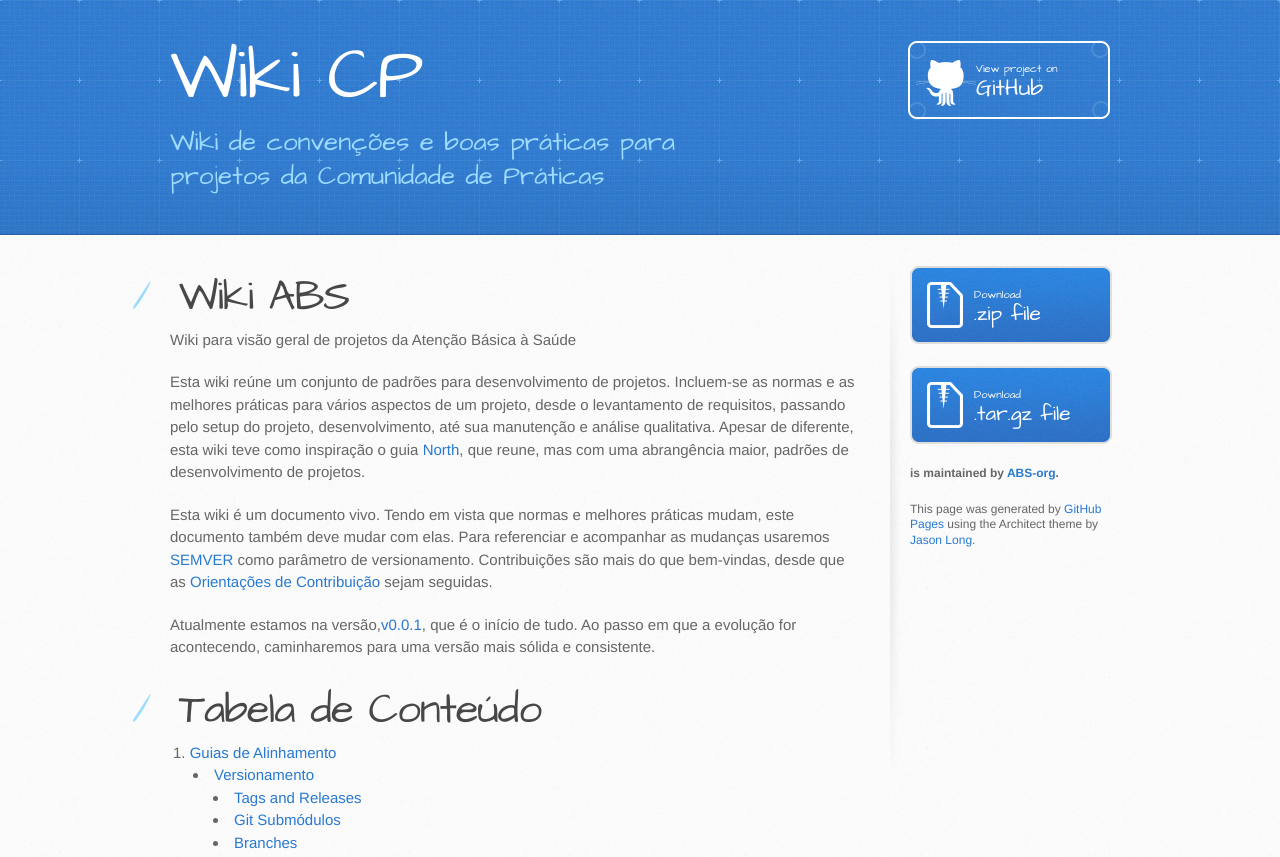
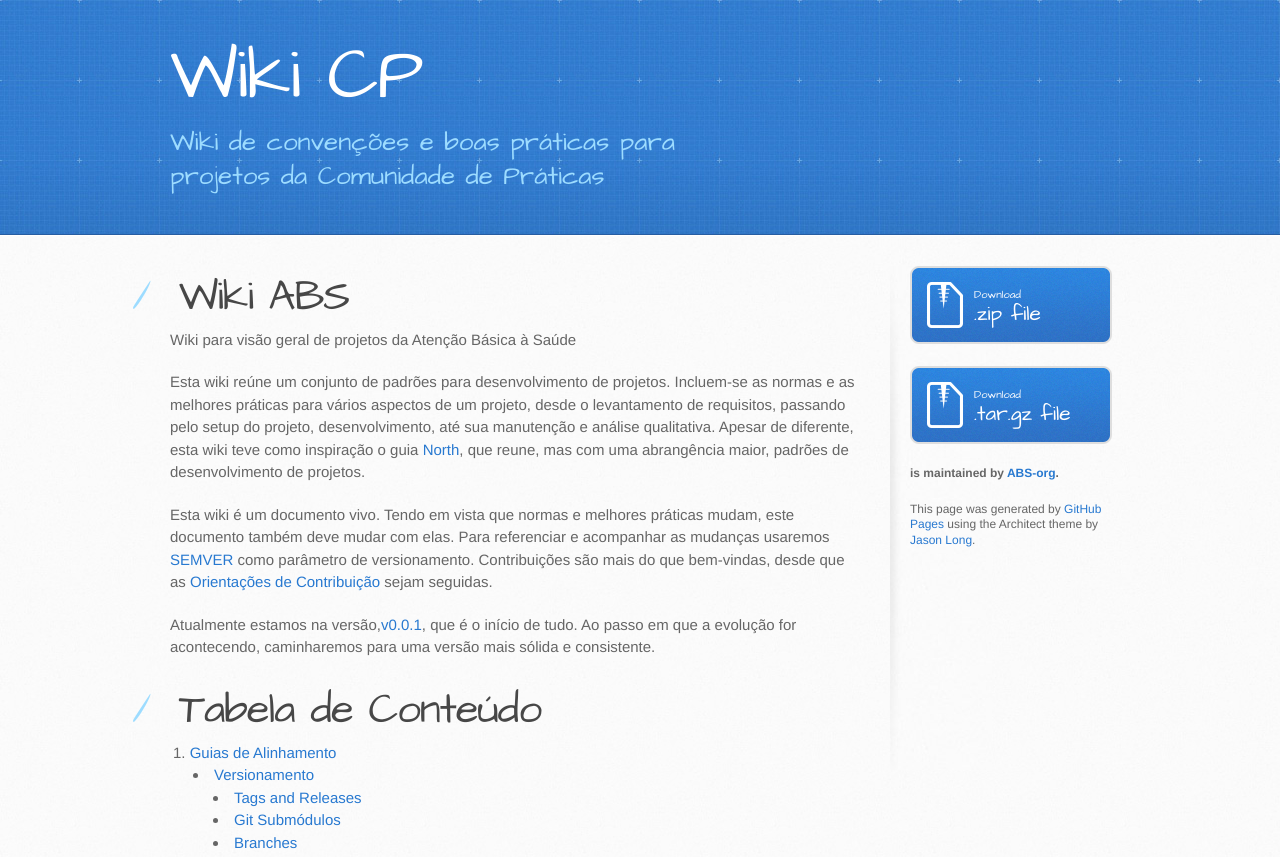
Before and after one commit to ABS-org/wiki, a plain HTML site: page index.html in a window 1280 px wide. Shown: the top 857 px of the page. Drawn offline with Linux system fonts and the light colour scheme.

Commit message:
Update index.html
Remove View project on GitHub button

```diff
--- a/index.html
+++ b/index.html
@@ -21,7 +21,6 @@
       <div class="inner">
         <h1>Wiki CP</h1>
         <h2>Wiki de convenções e boas práticas para projetos da Comunidade de Práticas</h2>
-        <a href="https://github.com/ABS-org/wiki" class="button"><small>View project on</small>GitHub</a>
       </div>
     </header>
 
```
